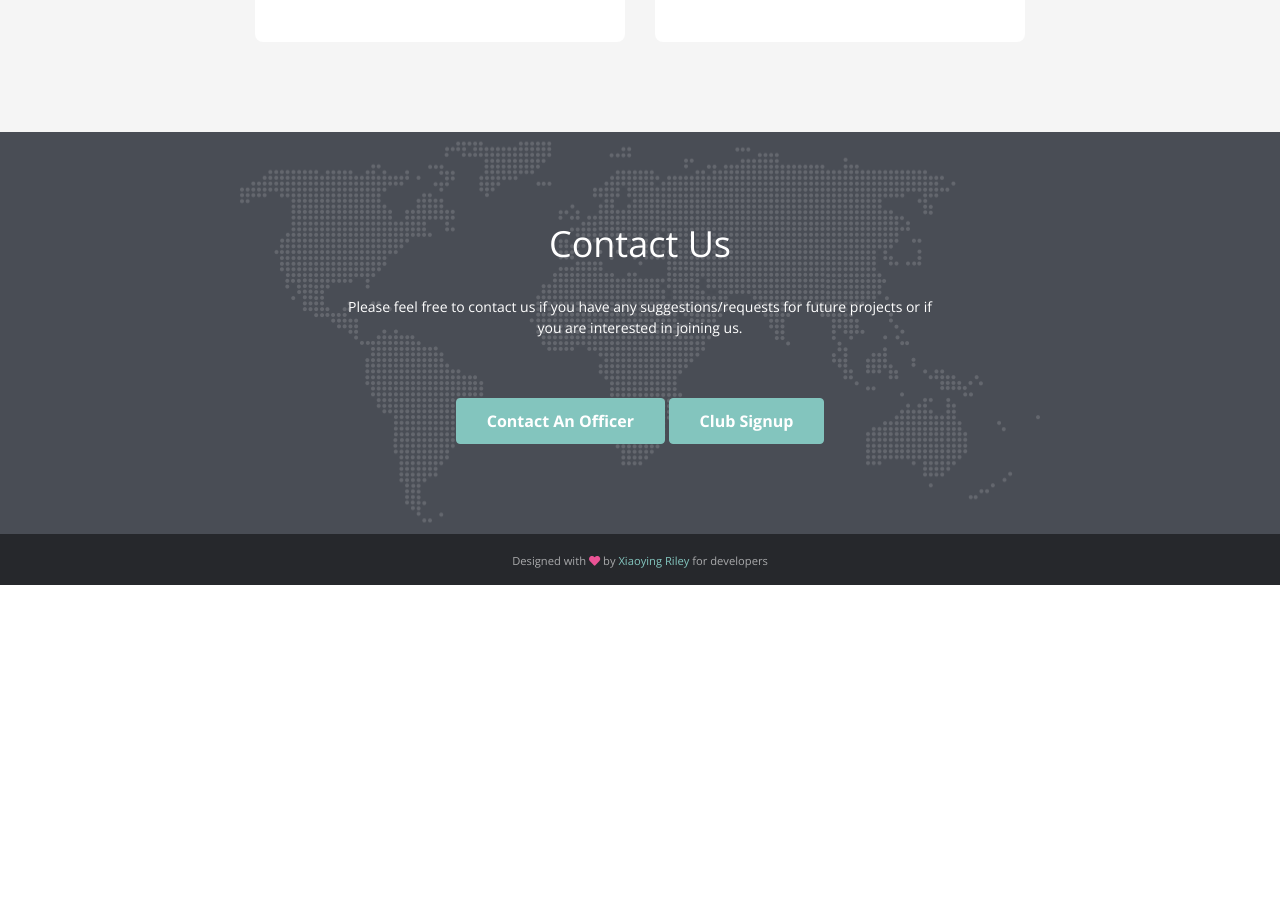
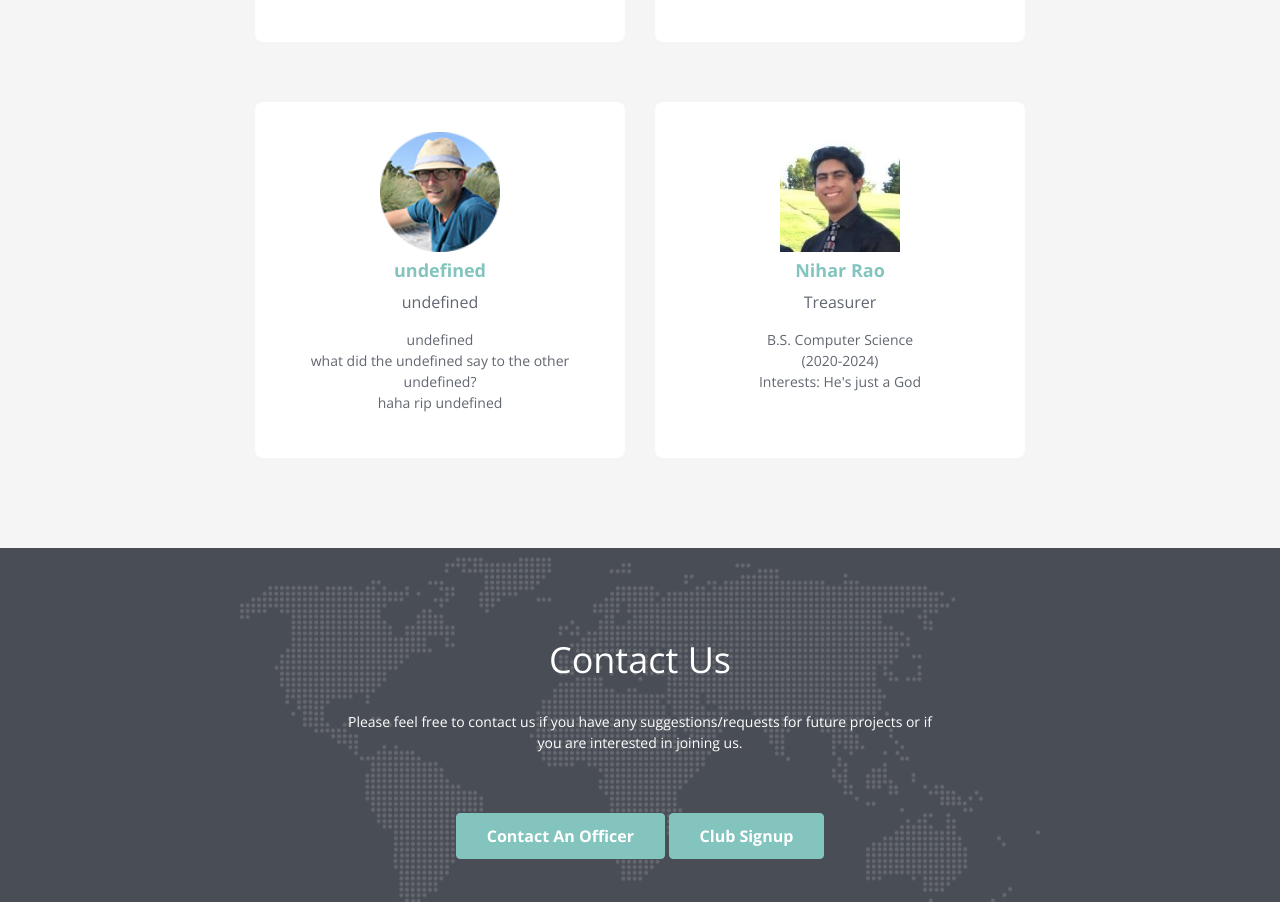
Before and after one commit to AdvancingUTTech/advancinguttech.github.io, a plain HTML site: page index.html in a window 1280 px wide. Shown: the part 2696-3598 px from the top of the page. Before the commit the page ends 3281 px from the top, so only its background shows below. Drawn offline with nearby package versions, Linux system fonts and the light colour scheme.

Commit message:
Added Nihar finally

```diff
--- a/index.html
+++ b/index.html
@@ -401,8 +401,86 @@
                 </div>
 
                 <!--//item-->
+
+
+
             </div>
             <!--//members-wrapper-->
+
+            <div class="story"></div>
+            <div class="members-wrapper row">
+                <div class="item col-md-6 col-12">
+                    <div class="item-inner">
+                        <div class="profile mb-2">
+                            <img class="profile-image" src="assets/images/profile-1.png" alt="Abinavraj Ganesh Sudhakar" />
+                        </div>
+
+                        <div class="member-content">
+                            <h3 class="member-name">undefined</h3>
+                            <div class="member-title">undefined</div>
+                            <div class="member-desc">
+                                <p>undefined <br />what did the undefined say to the other undefined? <br />haha rip undefined</p>
+                            </div>
+                            <!--
+
+
+                            <ul class="social list-inline">
+                                <li class="list-inline-item"><a class="twitter"
+                                        href="https://twitter.com/3rdwave_themes" target="_blank"><i
+                                            class="fab fa-twitter"></i></a></li>
+
+                                <li class="list-inline-item"><a class="facebook"
+                                        href="https://www.facebook.com/3rdwavethemes/" target="_blank"><i
+                                            class="fab fa-facebook-f"></i></a></li>
+                                <li class="list-inline-item"><a class="github" href="https://github.com/xriley"
+                                        target="_blank"><i class="fab fa-github"></i></a></li>
+                                <li class="list-inline-item"><a class="dribbble" href="https://dribbble.com/Xiaoying"
+                                        target="_blank"><i class="fab fa-dribbble"></i></a></li>
+                                <li class="list-inline-item"><a class="medium"
+                                        href="https://uk.linkedin.com/in/xiaoying" target="_blank"><i
+                                            class="fab fa-medium-m"></i></a></li>
+
+                            </ul>
+                            -->
+                            <!--//member-desc-->
+                        </div>
+                        <!--//member-content-->
+                    </div>
+                    <!--//item-inner-->
+                </div>
+                <!--//item-->
+                <div class="item col-md-6 col-12">
+                    <div class="item-inner">
+                        <div class="profile mb-2">
+                            <img class="profile-image" src="assets/images/nihar.jpg" alt="Shreyas Satewar" />
+                        </div>
+
+                        <div class="member-content">
+                            <h3 class="member-name">Nihar Rao</h3>
+                            <div class="member-title">Treasurer</div>
+                            <div class="member-desc">
+                                <p>B.S. Computer Science <br />(2020-2024) <br />Interests: He's just a God</p>
+                            </div>
+                            <!--
+                            <ul class="social list-inline">
+                                <li class="list-inline-item"><a class="twitter" href="http://twitter.com/tnajdek"
+                                        target="_blank"><i class="fab fa-twitter"></i></a></li>
+                                <li class="list-inline-item"><a href="https://www.doppnet.com/" target="_blank"><i
+                                            class="fas fa-globe"></i></a></li>
+                                <li class="list-inline-item"><a class="github" href="https://github.com/tnajdek"
+                                        target="_blank"><i class="fab fa-github"></i></a></li>
+                            </ul>
+                            -->
+                            <!--//member-desc-->
+                        </div>
+                        <!--//member-content-->
+
+                    </div>
+                    <!--//item-inner-->
+                </div>
+
+                <!--//item-->
+            </div>
         </div>
     </div>
     <!--//pricing-section-->
```
Also changed, not shown: assets/images/nihar.jpg (added).
